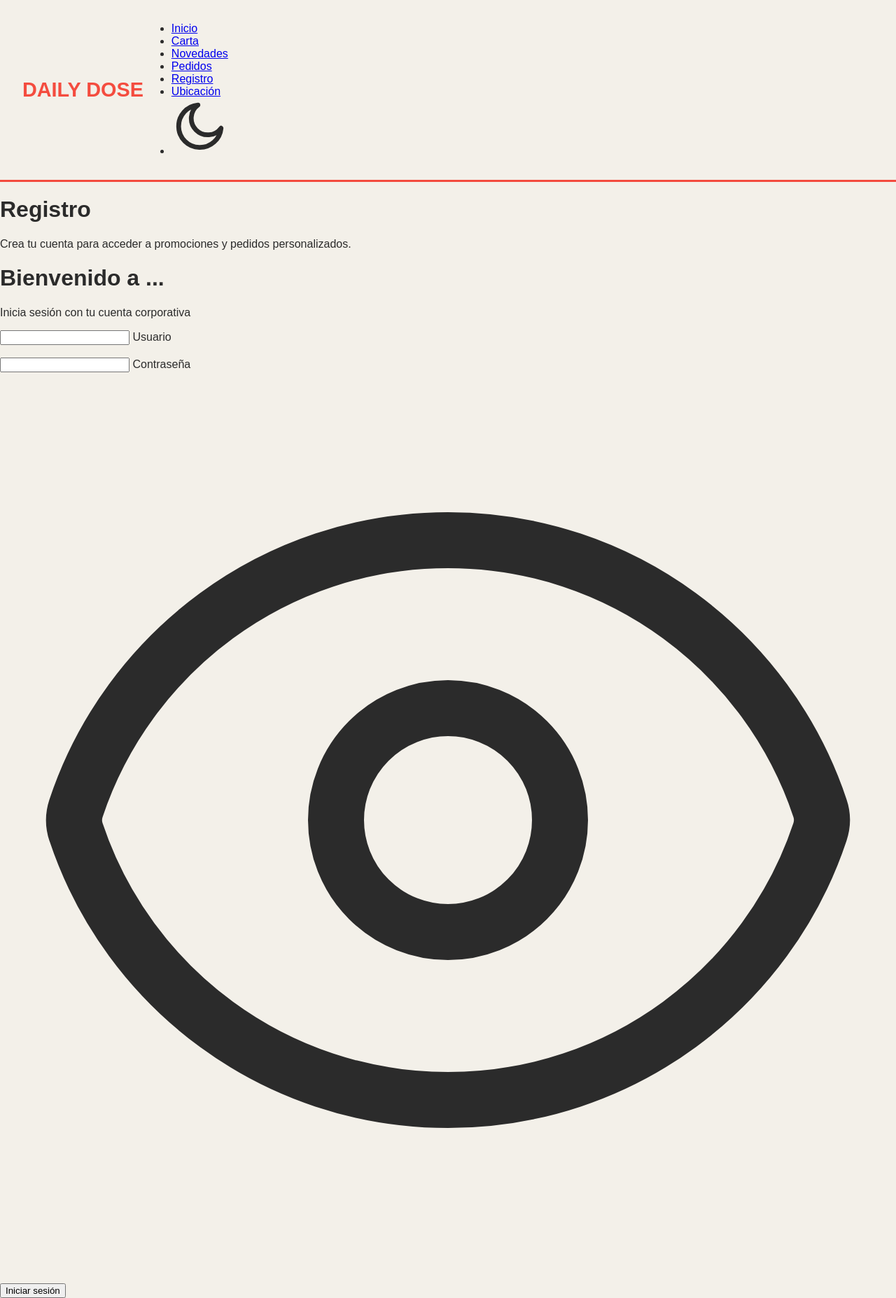
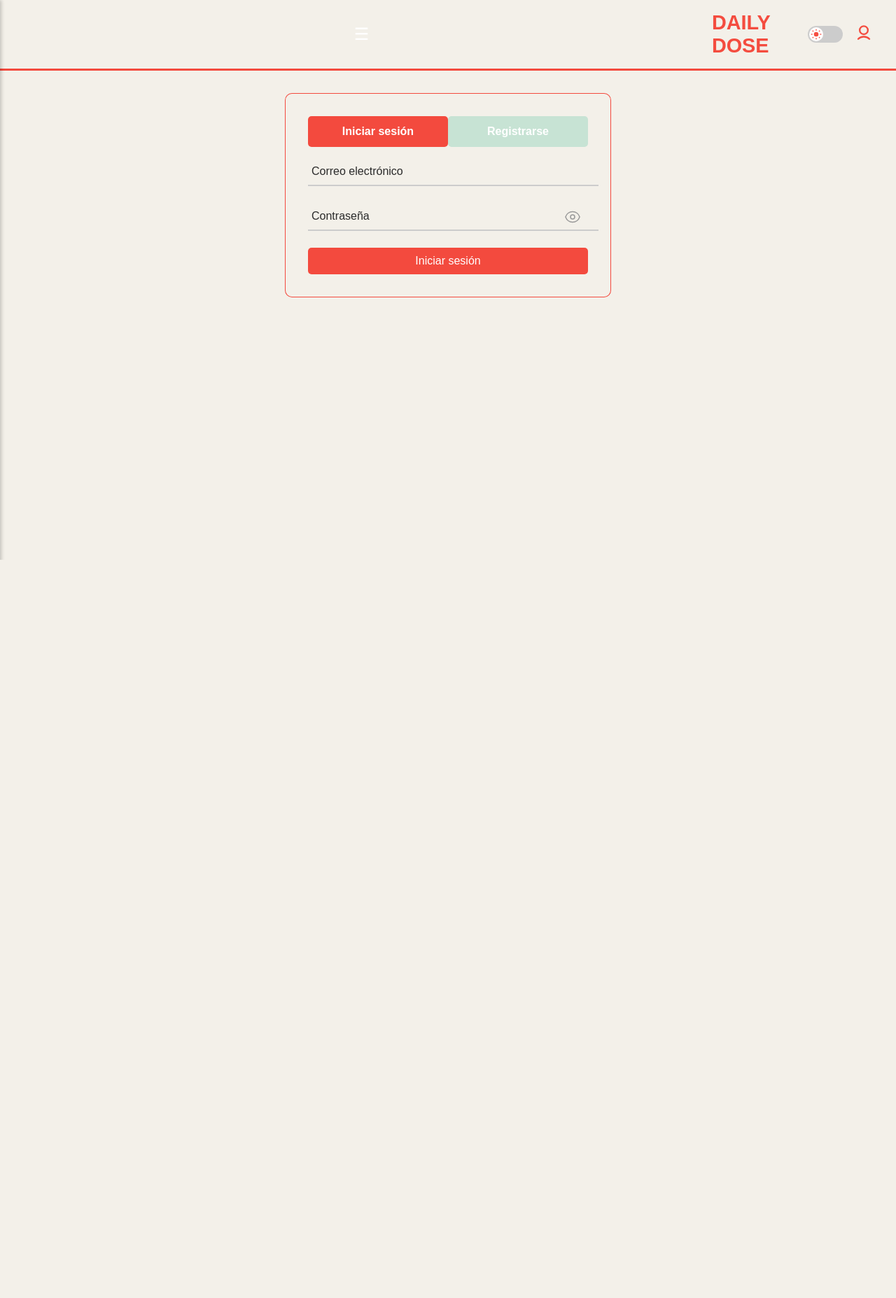
Before and after one commit to Aiizu-27/Digitalizacion_Web, a PHP site: page /registro.html in a window 1280 px wide. Shown: the whole page at 70% size. After the commit the page ends 800 px from the top, so only its background shows below. Run offline with PHP 8.4, Linux system fonts and the light colour scheme.

Commit message:
Formularios

```diff
--- a/css/style.css
+++ b/css/style.css
@@ -1,5 +1,5 @@
 /* ============================= */
-/* VARIABLES GLOBALES (colores) */
+/* VARIABLES GLOBALES DE COLORES */
 /* ============================= */
 :root {
     --texto-principal: #2B2B2B;
@@ -28,8 +28,8 @@ body.dark-mode {
 body {
     margin: 0;
     font-family: 'Poppins', sans-serif;
-    background-color: var(--fondo); /* color de fondo principal */
-    color: var(--texto-principal);  /* color de texto principal */
+    background-color: var(--fondo);
+    color: var(--texto-principal);
 }
 
 /* ============================= */
@@ -40,7 +40,7 @@ header {
     align-items:center;
     padding: 1rem 2rem;
     background-color: var(--fondo);
-    border-bottom: 3px solid var(--rojo-japones); /* línea decorativa */
+    border-bottom: 3px solid var(--rojo-japones);
     position: relative;
 }
 
@@ -62,7 +62,7 @@ header {
     display:flex;
     align-items:center;
     gap:1rem;
-    margin-left:auto; /* empuja los elementos a la derecha */
+    margin-left:auto;
 }
 
 /* ============================= */
@@ -78,8 +78,8 @@ header {
 }
 
 .iconoUsuario svg:hover {
-    color: var(--verde-pastel-oscuro); /* cambia color al pasar el cursor */
-    transform: scale(1.1); /* efecto de agrandado */
+    color: var(--verde-pastel-oscuro);
+    transform: scale(1.1);
 }
 
 /* ============================= */
@@ -99,8 +99,8 @@ header {
     cursor:pointer;
     top:0; left:0; right:0; bottom:0;
     background-color: #ccc;
-    border-radius: 34px; /* esquinas redondeadas */
-    transition:.4s; /* animación suave */
+    border-radius: 34px;
+    transition:.4s;
 }
 
 .circle {
@@ -110,7 +110,7 @@ header {
     width:20px; height:20px;
     background-color:white;
     border-radius:50%;
-    transition:.4s; /* animación de movimiento */
+    transition:.4s;
     display:flex;
     align-items:center;
     justify-content:center;
@@ -122,26 +122,27 @@ header {
     top:2px; left:2px;
     transition:.4s;
 }
-.icono.sol { opacity:1; } /* visible en modo claro */
-.icono.luna { opacity:0; } /* oculto en modo claro */
+
+.icono.sol { opacity:1; }   /* Visible en modo claro */
+.icono.luna { opacity:0; }  /* Oculto en modo claro */
 
 /* ============================= */
 /* SIDEBAR / MENÚ LATERAL */
 /* ============================= */
 .sidebar {
     position: fixed;
-    left:-250px; /* oculto por defecto */
+    left:-250px;   /* Oculto por defecto */
     top:0;
     width:250px;
     height:100%;
     background-color: var(--fondo);
-    box-shadow: 2px 0 5px rgba(0,0,0,0.2); /* sombra lateral */
+    box-shadow: 2px 0 5px rgba(0,0,0,0.2);
     transition: left 0.3s ease;
     z-index:1000;
     padding-top:3rem;
 }
 
-.sidebar.active { left:0; } /* posición visible cuando se activa */
+.sidebar.active { left:0; } /* Visible cuando se activa */
 
 .sidebar ul { list-style:none; padding:0; margin:0; }
 .sidebar ul li { margin:1rem 0; }
@@ -155,24 +156,25 @@ header {
 .sidebar ul li a:hover { color:var(--rojo-japones); }
 
 /* ============================= */
-/* OVERLAY (FONDO OSCURO MENÚ) */
+/* OVERLAY (FONDO SEMITRANSPARENTE DEL MENÚ) */
 /* ============================= */
 .overlay {
     position: fixed;
     top:0; left:0; right:0; bottom:0;
-    background: rgba(0,0,0,0.4); /* semitransparente */
+    background: rgba(0,0,0,0.4);
     opacity:0;
     pointer-events:none;
     transition: opacity 0.3s;
     z-index:900;
 }
+
 .overlay.active {
     opacity:1;
-    pointer-events:auto; /* interactuable cuando está activo */
+    pointer-events:auto;
 }
 
 /* ============================= */
-/* SECCIÓN DE PRESENTACIÓN PRINCIPAL */
+/* SECCIÓN PRINCIPAL / PRESENTACIÓN */
 /* ============================= */
 .presentacion {
     text-align:center;
@@ -198,5 +200,115 @@ header {
 }
 
 .boton-principal:hover {
-    background-color:#d42115; /* cambio de color al pasar cursor */
+    background-color:#d42115;
 }
+
+/* ============================= */
+/* FORMULARIO / LOGIN Y REGISTRO */
+/* ============================= */
+.formulario {
+    max-width: 400px;
+    margin: 2rem auto;
+    padding: 2rem;
+    border: 1px solid var(--rojo-japones);
+    border-radius: 10px;
+    background-color: var(--fondo);
+}
+
+.cajas {
+    position: relative;
+    margin-bottom: 1.5rem;
+}
+
+.cajas input {
+    width: 100%;
+    padding: 10px 10px 10px 5px;
+    font-size: 1rem;
+    border: none;
+    border-bottom: 2px solid #ccc;
+    background: transparent;
+    outline: none;
+    color: var(--texto-principal)
+}
+
+.cajas label {
+    position: absolute;
+    top: 10px;
+    left: 5px;
+    color: var(--texto-principal);
+    transition: .3s;
+}
+
+.cajas input:focus + label,
+.cajas input:not(:placeholder-shown) + label {
+    top: -10px;
+    font-size: 0.8rem;
+    color: var(--rojo-japones);
+}
+
+/* Botones de enviar */
+button {
+    width: 100%;
+    padding: 10px;
+    background-color: var(--rojo-japones);
+    border: none;
+    color: white;
+    font-size: 1rem;
+    border-radius: 5px;
+    cursor: pointer;
+}
+
+button:hover { background-color: #d42115; }
+
+/* ============================= */
+/* PASSWORD BOX / ICONO OJO */
+/* ============================= */
+.password-box {
+    position: relative;
+}
+
+.password-box .icono-ojo {
+    position: absolute;
+    right: 10px;
+    top: 50%;
+    transform: translateY(-50%);
+    cursor: pointer;
+    color: #999;
+    width: 24px;
+    height: 24px;
+    display: flex;
+    align-items: center;
+    justify-content: center;
+}
+
+.password-box .icono-ojo:hover { color: var(--rojo-japones); }
+
+.password-box .icono-ojo svg {
+    width: 100%;
+    height: 100%;
+    stroke: currentColor;
+}
+
+/* ============================= */
+/* TABS LOGIN / REGISTRO */
+/* ============================= */
+.form-tabs {
+    display: flex;
+    justify-content: center;
+    margin-bottom: 1rem;
+}
+
+.form-tabs button {
+    flex: 1;
+    padding: 0.8rem 1rem;
+    border: none;
+    background: var(--verde-pastel);
+    cursor: pointer;
+    font-weight: bold;
+    transition: 0.3s;
+}
+
+.form-tabs button.active {
+    background: var(--rojo-japones);
+    color: white;
+}
--- a/registro.html
+++ b/registro.html
@@ -7,9 +7,51 @@
 <link rel="stylesheet" href="css/style.css">
 </head>
 <body>
+
+<!-- HEADER -->
 <header>
+    <button id="menuBtn" class="menu-btn">&#9776;</button>
     <div class="logo">DAILY DOSE</div>
-        <nav>
+
+    <div class="header-right">
+        <!-- Toggle modo oscuro -->
+        <label class="switch">
+            <input type="checkbox" id="toggleTema">
+            <span class="slider">
+                <span class="circle">
+                    <!-- Icono Sol -->
+                    <svg class="icono sol" viewBox="0 0 24 24">
+                        <circle cx="12" cy="12" r="5" fill="var(--rojo-japones)" />
+                        <g stroke="var(--rojo-japones)" stroke-width="2">
+                            <line x1="12" y1="1" x2="12" y2="4"/>
+                            <line x1="12" y1="20" x2="12" y2="23"/>
+                            <line x1="1" y1="12" x2="4" y2="12"/>
+                            <line x1="20" y1="12" x2="23" y2="12"/>
+                            <line x1="4.2" y1="4.2" x2="6" y2="6"/>
+                            <line x1="18" y1="18" x2="19.8" y2="19.8"/>
+                            <line x1="4.2" y1="19.8" x2="6" y2="18"/>
+                            <line x1="18" y1="6" x2="19.8" y2="4.2"/>
+                        </g>
+                    </svg>
+                    <!-- Icono Luna -->
+                    <svg class="icono luna" viewBox="0 0 24 24">
+                        <path d="M21 12.79A9 9 0 1111.21 3a7 7 0 109.79 9.79z" fill="var(--verde-pastel-oscuro)"/>
+                    </svg>
+                </span>
+            </span>
+        </label>
+
+        <!-- Icono usuario / perfil -->
+        <a href="registro.html" class="iconoUsuario" title="Iniciar sesión / Registrarse">
+            <svg xmlns="http://www.w3.org/2000/svg" fill="none" viewBox="0 0 24 24" stroke="currentColor" width="28" height="28">
+                <path stroke-linecap="round" stroke-linejoin="round" stroke-width="2" d="M5.121 17.804A9 9 0 0112 15a9 9 0 016.879 2.804M12 12a5 5 0 100-10 5 5 0 000 10z"/>
+            </svg>
+        </a>
+    </div>
+</header>
+
+<!-- SIDEBAR -->
+<nav id="sidebar" class="sidebar">
   <ul>
     <li><a href="index.html">Inicio</a></li>
     <li><a href="carta.html">Carta</a></li>
@@ -17,109 +59,131 @@
     <li><a href="pedidos.html">Pedidos</a></li>
     <li><a href="registro.html">Registro</a></li>
     <li><a href="ubicacion.html">Ubicación</a></li>
-                <li><!-- Icono de luna (modo oscuro) -->
-                    <svg id="iconoTema" xmlns="http://www.w3.org/2000/svg" fill="none" viewBox="0 0 24 24" stroke="currentColor">
-                        <path id="iconPath" stroke-linecap="round" stroke-linejoin="round" stroke-width="2" d="M21 12.79A9 9 0 1111.21 3a7 7 0 109.79 9.79z" />
-                </svg></li>
   </ul>
 </nav>
-    </header>
+<div id="overlay" class="overlay"></div>
+
+<!-- FORMULARIO -->
+<div class="registroContenido">
+    <div class="formulario">
+        <div class="form-tabs">
+            <button id="tabLogin" class="active">Iniciar sesión</button>
+            <button id="tabRegistro">Registrarse</button>
+        </div>
+
+        <!-- FORMULARIO LOGIN -->
+        <form id="formLogin">
+            <div class="cajas">
+                <input type="email" name="correo" placeholder=" " required>
+                <label>Correo electrónico</label>
+            </div>
+            <div class="cajas password-box">
+                <input type="password" name="contrasena" id="claveLogin" placeholder=" " required>
+                <label>Contraseña</label>
+                <span class="icono-ojo">
+                    <svg id="iconoOjoLogin" xmlns="http://www.w3.org/2000/svg" fill="none" viewBox="0 0 24 24" stroke-width="1.5" stroke="currentColor">
+                        <path id="ojoPath1Login" stroke-linecap="round" stroke-linejoin="round" d="M2.036 12.322a1.012 1.012 0 0 1 0-.639C3.423 7.51 7.36 4.5 12 4.5c4.638 0 8.573 3.007 9.963 7.178.07.207.07.431 0 .639C20.577 16.49 16.64 19.5 12 19.5c-4.638 0-8.573-3.007-9.963-7.178Z" />
+                        <path id="ojoPath2Login" stroke-linecap="round" stroke-linejoin="round" d="M15 12a3 3 0 1 1-6 0 3 3 0 0 1 6 0Z" />
+                    </svg>
+                </span>
+            </div>
+            <button type="submit">Iniciar sesión</button>
+        </form>
+
+        <!-- FORMULARIO REGISTRO -->
+        <form id="formRegistro" style="display:none;">
+            <div class="cajas">
+                <input type="text" name="nombre" placeholder=" " required>
+                <label>Nombre</label>
+            </div>
+            <div class="cajas">
+                <input type="email" name="correo" placeholder=" " required>
+                <label>Correo electrónico</label>
+            </div>
+            <div class="cajas password-box">
+                <input type="password" name="contrasena" id="claveRegistro" placeholder=" " required>
+                <label>Contraseña</label>
+                <span class="icono-ojo">
+                    <svg id="iconoOjoRegistro" xmlns="http://www.w3.org/2000/svg" fill="none" viewBox="0 0 24 24" stroke-width="1.5" stroke="currentColor">
+                        <path id="ojoPath1Registro" stroke-linecap="round" stroke-linejoin="round" d="M2.036 12.322a1.012 1.012 0 0 1 0-.639C3.423 7.51 7.36 4.5 12 4.5c4.638 0 8.573 3.007 9.963 7.178.07.207.07.431 0 .639C20.577 16.49 16.64 19.5 12 19.5c-4.638 0-8.573-3.007-9.963-7.178Z" />
+                        <path id="ojoPath2Registro" stroke-linecap="round" stroke-linejoin="round" d="M15 12a3 3 0 1 1-6 0 3 3 0 0 1 6 0Z" />
+                    </svg>
+                </span>
+            </div>
+            <button type="submit">Registrarse</button>
+        </form>
+    </div>
+</div>
 
 
-    <main class="contenido">
-        <h1>Registro</h1>
-        <p>Crea tu cuenta para acceder a promociones y pedidos personalizados.</p>
-    </main>
+<!-- JAVASCRIPT -->
+<script>
+    // Modo oscuro
+    const toggle = document.getElementById("toggleTema");
+    const body = document.body;
+    const circle = document.querySelector(".circle");
+    const sol = document.querySelector(".sol");
+    const luna = document.querySelector(".luna");
 
-    <div class="registroContenido">
-    <div class="formulario">
-        <h1>Bienvenido a ...</h1>
-        <p>Inicia sesión con tu cuenta corporativa</p>
-
-        <!-- Formulario de inicio de sesión -->
-        <form action="/login" method="POST">
-            <!-- Campo de usuario -->
-            <div class="cajas">
-                <input type="text" name="correo" placeholder=" " required>
-                <label>Usuario</label>
-            </div>
-            <br>
-
-            <!-- Campo de contraseña con icono de ojo -->
-            <div class="cajas">
-                <input type="password" name="contrasena" id="clave" placeholder=" " required>
-                <label>Contraseña</label>
-                <!-- Imagen de ojo para mostrar/ocultar la contraseña -->
-                <svg id="iconoOjo" xmlns="http://www.w3.org/2000/svg" fill="none" viewBox="0 0 24 24" stroke-width="1.5" stroke="currentColor" class="size-6">
-                    <path id="ojoPath1" stroke-linecap="round" stroke-linejoin="round" d="M2.036 12.322a1.012 1.012 0 0 1 0-.639C3.423 7.51 7.36 4.5 12 4.5c4.638 0 8.573 3.007 9.963 7.178.07.207.07.431 0 .639C20.577 16.49 16.64 19.5 12 19.5c-4.638 0-8.573-3.007-9.963-7.178Z" />
-                    <path id="ojoPath2" stroke-linecap="round" stroke-linejoin="round" d="M15 12a3 3 0 1 1-6 0 3 3 0 0 1 6 0Z" />
-                </svg>
-
-            </div>
-            <br>
-
-            <!-- Botón de enviar -->
-            <button type="submit">Iniciar sesión</button>
-        </form>
-    </div>
-
-    <!-- Script para mostrar/ocultar contraseña -->
-    <script>
-        const inputClave = document.getElementById("clave");
-        const iconoOjo = document.getElementById("iconoOjo");
-        const ojoPath1 = document.getElementById("ojoPath1");
-        const ojoPath2 = document.getElementById("ojoPath2");
-
-        // Paths del icono de "ojo abierto"
-        const abiertoPath1 = "M2.036 12.322a1.012 1.012 0 0 1 0-.639C3.423 7.51 7.36 4.5 12 4.5c4.638 0 8.573 3.007 9.963 7.178.07.207.07.431 0 .639C20.577 16.49 16.64 19.5 12 19.5c-4.638 0-8.573-3.007-9.963-7.178Z";
-        const abiertoPath2 = "M15 12a3 3 0 1 1-6 0 3 3 0 0 1 6 0Z";
-
-        // Paths del icono de "ojo cerrado"
-        const cerradoPath1 = "M3.98 8.223A10.477 10.477 0 0 0 1.934 12C3.226 16.338 7.244 19.5 12 19.5c.993 0 1.953-.138 2.863-.395";
-        const cerradoPath2 = "M6.228 6.228A10.451 10.451 0 0 1 12 4.5c4.756 0 8.773 3.162 10.065 7.498a10.522 10.522 0 0 1-4.293 5.774M6.228 6.228 3 3m3.228 3.228 3.65 3.65m7.894 7.894L21 21m-3.228-3.228-3.65-3.65m0 0a3 3 0 1 0-4.243-4.243m4.242 4.242L9.88 9.88";
-
-        // Evento de clic en el icono del ojo
-        iconoOjo.addEventListener("click", () => {
-            const estaOculta = inputClave.type === "password";
-
-            // Cambia el tipo del input
-            inputClave.type = estaOculta ? "text" : "password";
-
-            // Cambia el SVG según el estado
-            if (estaOculta) {
-            ojoPath1.setAttribute("d", cerradoPath1);
-            ojoPath2.setAttribute("d", cerradoPath2);
+    toggle.addEventListener("change", () => {
+        body.classList.toggle("dark-mode", toggle.checked);
+        if(toggle.checked){
+            circle.style.transform = "translateX(26px)";
+            sol.style.opacity = "0";
+            luna.style.opacity = "1";
         } else {
-            ojoPath1.setAttribute("d", abiertoPath1);
-            ojoPath2.setAttribute("d", abiertoPath2);
-            }
-        });
-    </script>
-    </div>
-
-    <!-- Script para activar/desactivar modo oscuro -->
-    <script>
-        // Referencias al SVG y al path dentro del SVG
-        const btnDark = document.getElementById("iconoTema");
-        const iconPath = document.getElementById("iconPath");
-
-        // Definimos las rutas (paths) para los iconos de luna y sol
-        const moonPath = "M21 12.79A9 9 0 1111.21 3a7 7 0 109.79 9.79z";  // icono luna
-        const sunPath = "M12 3v1m0 16v1m9-9h-1M4 12H3m15.36 6.36l-.71-.71M6.34 6.34l-.71-.71m12.72 0l-.71.71M6.34 17.66l-.71.71M12 8a4 4 0 100 8 4 4 0 000-8z";   // icono sol
-
-        // Añadimos el evento click al SVG
-        btnDark.addEventListener("click", () => {
-        // Cambiamos la clase dark-mode del body
-        document.body.classList.toggle("dark-mode");
-
-        // Cambiamos el path según el modo actual
-        if (document.body.classList.contains("dark-mode")) {
-            iconPath.setAttribute("d", sunPath);
-        } else {
-            iconPath.setAttribute("d", moonPath);
+            circle.style.transform = "translateX(0)";
+            sol.style.opacity = "1";
+            luna.style.opacity = "0";
         }
     });
 
+    // Menú lateral
+    const menuBtn = document.getElementById("menuBtn");
+    const sidebar = document.getElementById("sidebar");
+    const overlay = document.getElementById("overlay");
+
+    function toggleMenu() {
+        sidebar.classList.toggle("active");
+        overlay.classList.toggle("active");
+        menuBtn.innerHTML = sidebar.classList.contains("active") ? "&#10005;" : "&#9776;";
+    }
+
+    menuBtn.addEventListener("click", toggleMenu);
+    overlay.addEventListener("click", toggleMenu);
+
+
+    // Cambiar entre login y registro
+    const tabLogin = document.getElementById("tabLogin");
+    const tabRegistro = document.getElementById("tabRegistro");
+    const formLogin = document.getElementById("formLogin");
+    const formRegistro = document.getElementById("formRegistro");
+
+    tabLogin.addEventListener("click", () => {
+        tabLogin.classList.add("active");
+        tabRegistro.classList.remove("active");
+        formLogin.style.display = "block";
+        formRegistro.style.display = "none";
+    });
+
+    tabRegistro.addEventListener("click", () => {
+        tabRegistro.classList.add("active");
+        tabLogin.classList.remove("active");
+        formRegistro.style.display = "block";
+        formLogin.style.display = "none";
+    });
+
+    // Mostrar/Ocultar contraseñas
+    function togglePassword(inputId, iconId){
+        const input = document.getElementById(inputId);
+        const icon = document.getElementById(iconId);
+        icon.addEventListener("click", () => {
+            input.type = input.type === "password" ? "text" : "password";
+        });
+    }
+
+    togglePassword("claveLogin","iconoOjoLogin");
+    togglePassword("claveRegistro","iconoOjoRegistro");
 </script>
 
 </body>
```
Lines whose indentation alone changed are shown as unchanged.
